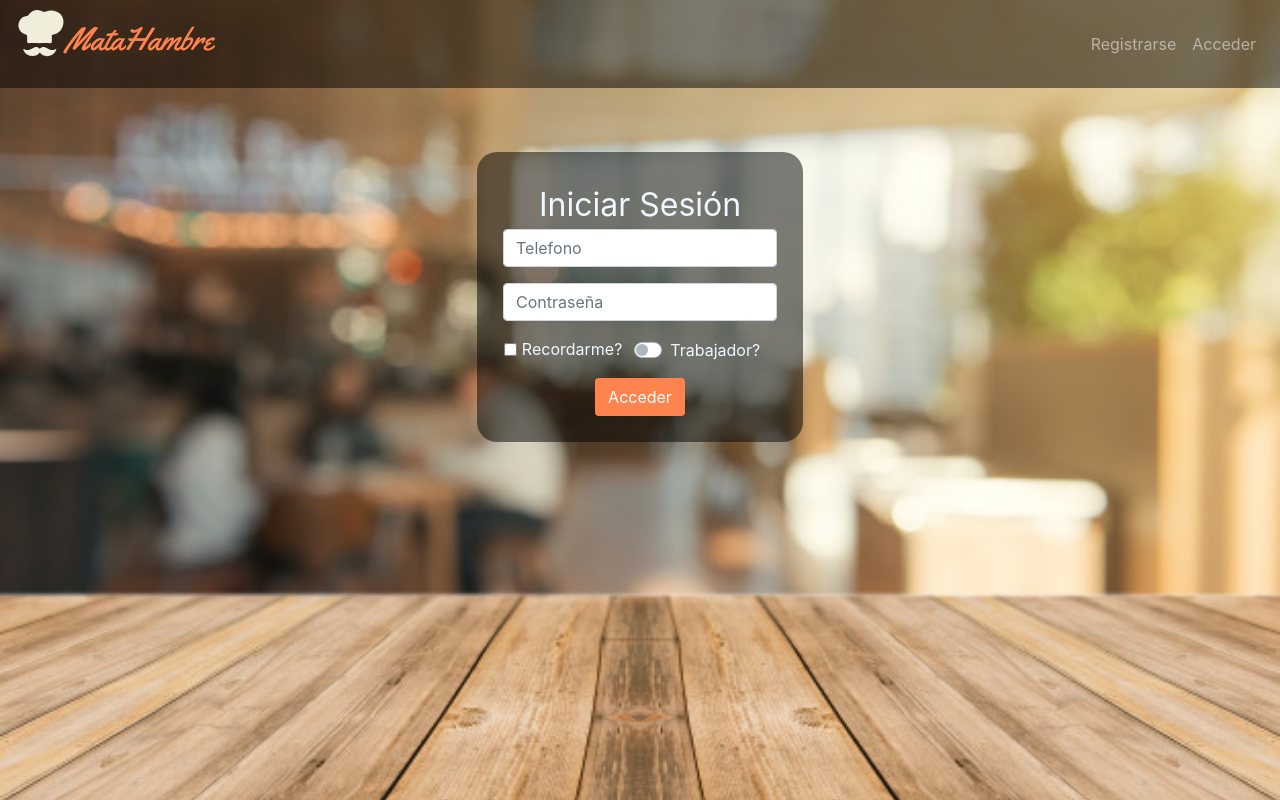
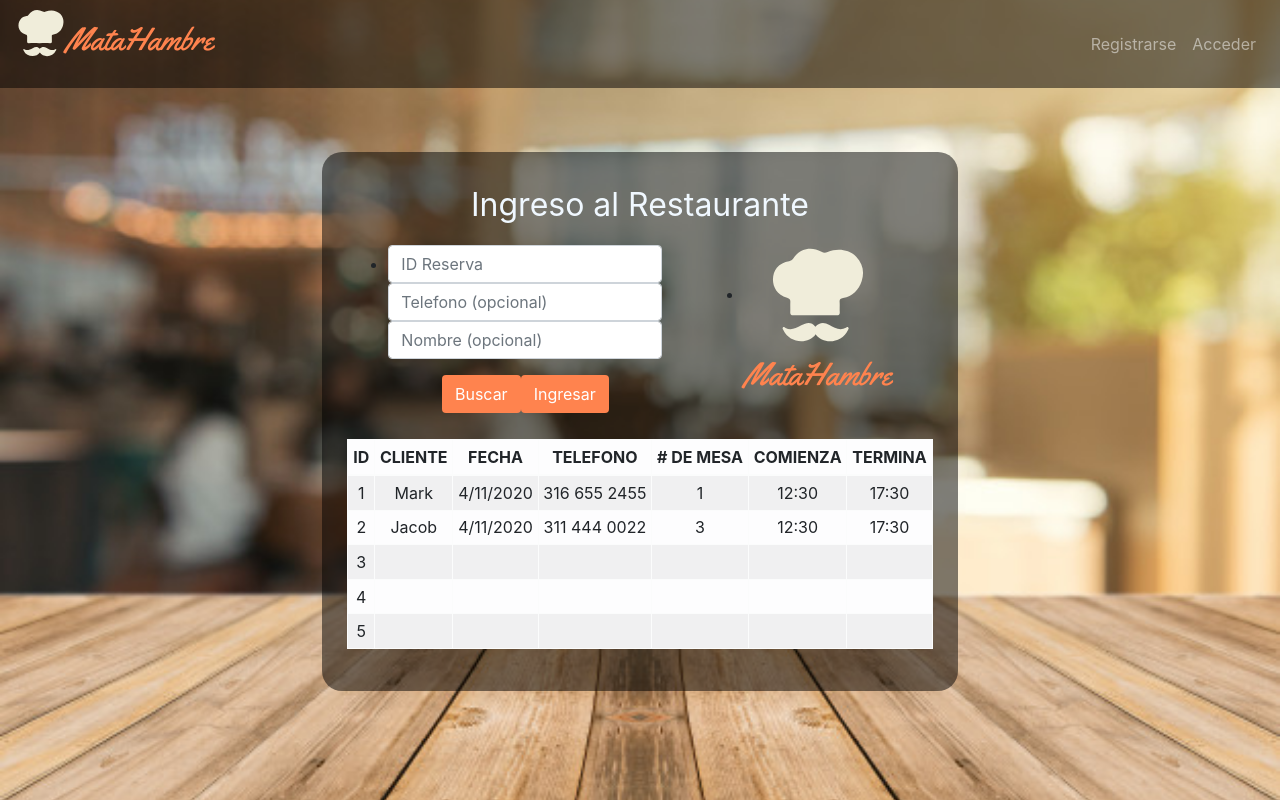
Before and after one commit to Stickerbrush/Social-Distancing-Restaurant, a React (Create React App) app in the folder front-end/: page / in a window 1280 px wide. Built offline with nearby package versions, Linux system fonts and the light colour scheme.

Commit message:
EnterTheRestaurant

```diff
--- a/front-end/src/App2.js
+++ b/front-end/src/App2.js
@@ -4,13 +4,15 @@ import Login from "./components/Login";
 import BarNav from "./components/BarNav";
 import CustomerOptions from "./components/CustomerOptions";
 import SingUp from "./components/SingUp";
+import EnterTheRestaurat from "./components/EnterTheRestaurant";
 
 export class App2 extends React.Component {
 
     state = {
-        loginVisible: true,
+        loginVisible: false,
         singUpVisible : false,
-        customerOptionVisible: false
+        customerOptionVisible: false,
+        enterTheRestaurantVisible: true
     }
 
     openLogin = () => {
@@ -43,6 +45,14 @@ export class App2 extends React.Component {
         this.setState({ customerOptionVisible: false })
     }
 
+    openEnterTheRestaurant = () => {
+        this.setState({ enterTheRestaurantVisible: true })
+    }
+
+    closeEnterTheRestaurant = () => {
+        this.setState({ enterTheRestaurantVisible: false })
+    }
+
     render() {
         return (
             <div className="App">
@@ -54,7 +64,10 @@ export class App2 extends React.Component {
                     <SingUp clickCerrarSingUp={this.closeSingUp}/>
                 }
                 {this.state.customerOptionVisible &&
-                    <CustomerOptions clickOpen={this.openLogin} />
+                    <CustomerOptions clickOpen={this.openLogin} clickEnterTheRestaurant={this.openEnterTheRestaurant}/>
+                }
+                {this.state.enterTheRestaurantVisible &&
+                    <EnterTheRestaurat/>
                 }
             </div>
         );
--- a/front-end/src/components/CustomerOptions.js
+++ b/front-end/src/components/CustomerOptions.js
@@ -37,7 +37,7 @@ export class CustomerOptions extends Component {
                             <Button
                                 variant="light"
                                 size="lg"
-                                onClick={this.IngresarAlRestauranteEvent}>
+                                onClick={this.props.clickEnterTheRestaurant}>
                                 Ingresar al restaurante
                         </Button>
                         </div>
--- /dev/null
+++ b/front-end/src/components/EnterTheRestaurant.css
@@ -0,0 +1,14 @@
+
+.search-reservation{
+    display: flex;
+    justify-content: space-around;
+}
+
+.logo-container-reservation{
+    display: list-item;
+    justify-content: right;
+}
+
+.buttons-imputs{
+    display: list-item;
+}
--- /dev/null
+++ b/front-end/src/components/EnterTheRestaurant.js
@@ -0,0 +1,118 @@
+import React, { Component } from "react";
+import { Table, Button, Form } from 'react-bootstrap';
+import "./EnterTheRestaurant.css";
+import logo from "../img/Logo-MataHambre.svg";
+
+export class EnterTheRestaurant extends Component {
+
+    render() {
+        return (
+            <div className="customerOptionsContainer">
+                <div className="customerOptionsHijo">
+
+                    <Form>
+                        <Form.Group controlId="formBasicEmail">
+                            <Form.Text className="text-titulo" >
+                                Ingreso al Restaurante
+                            </Form.Text>
+                        </Form.Group>
+                        <div className = "search-reservation">
+                            <div className = "buttons-imputs">
+                                <Form.Group controlId="formBasicPassword">
+                                    <Form.Control placeholder="ID Reserva" />
+                                    <Form.Control placeholder="Telefono (opcional)" />
+                                    <Form.Control placeholder="Nombre (opcional)" />
+                                </Form.Group>
+                                <Button
+                                    onClick={this.props.clickCerrarLogin}
+                                    variant="default"
+                                    type="submit"
+                                    style={{ color: "white", background: "#FF834E" }}>
+                                    Buscar
+                                </Button>
+                                <Button
+                                    onClick={this.props.clickCerrarLogin}
+                                    variant="default"
+                                    type="submit"
+                                    style={{ color: "white", background: "#FF834E" }}>
+                                    Ingresar
+                                </Button>
+                            </div>
+                            <div className="logo-container-reservation">
+                                <img
+                                    src={logo}
+                                    width="100"
+                                    height="100"
+                                    alt="React Bootstrap logo" />
+                                <p className="text-matahambre">MataHambre </p>
+                            </div>
+                        </div>
+                    </Form>
+                    <br></br>
+                    <Table striped bordered hover size="sm" variant="light">
+                        <thead>
+                            <tr>
+                                <th>ID</th>
+                                <th>CLIENTE</th>
+                                <th>FECHA</th>
+                                <th>TELEFONO</th>
+                                <th># DE MESA</th>
+                                <th>COMIENZA</th>
+                                <th>TERMINA</th>
+                            </tr>
+                        </thead>
+                        <tbody>
+                            <tr>
+                                <td>1</td>
+                                <td>Mark</td>
+                                <td>4/11/2020</td>
+                                <td>316 655 2455</td>
+                                <td>1</td>
+                                <td>12:30</td>
+                                <td>17:30</td>
+                            </tr>
+                            <tr>
+                                <td>2</td>
+                                <td>Jacob</td>
+                                <td>4/11/2020</td>
+                                <td>311 444 0022</td>
+                                <td>3</td>
+                                <td>12:30</td>
+                                <td>17:30</td>
+                            </tr>
+                            <tr>
+                                <td> 3</td>
+                                <td> </td>
+                                <td> </td>
+                                <td> </td>
+                                <td> </td>
+                                <td> </td>
+                                <td> </td>
+                            </tr>
+                            <tr>
+                                <td> 4</td>
+                                <td> </td>
+                                <td> </td>
+                                <td> </td>
+                                <td> </td>
+                                <td> </td>
+                                <td> </td>
+                            </tr>
+                            <tr>
+                                <td> 5</td>
+                                <td> </td>
+                                <td> </td>
+                                <td> </td>
+                                <td> </td>
+                                <td> </td>
+                                <td> </td>
+                            </tr>
+                        </tbody>
+                    </Table>
+                </div>
+            </div>
+        );
+    }
+}
+
+export default EnterTheRestaurant;
```
